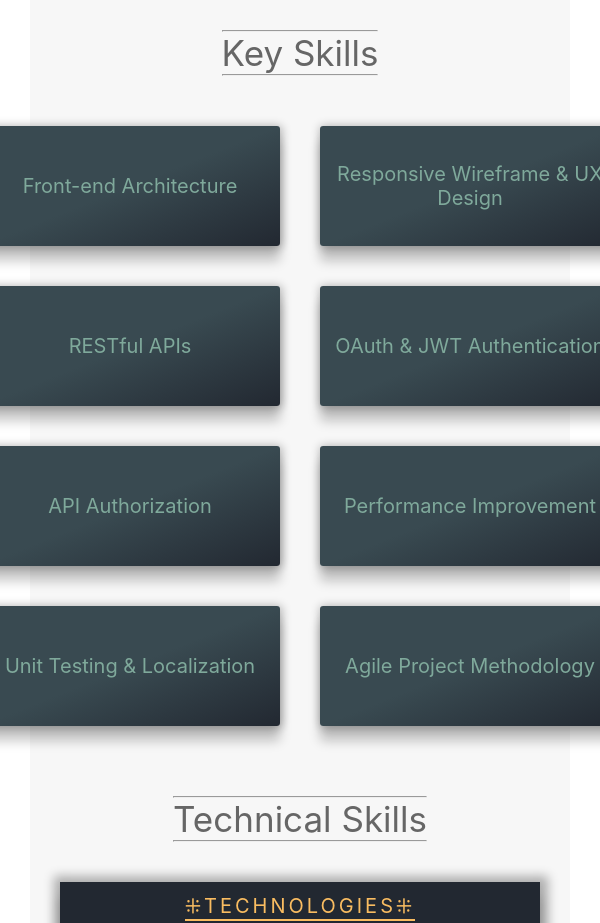
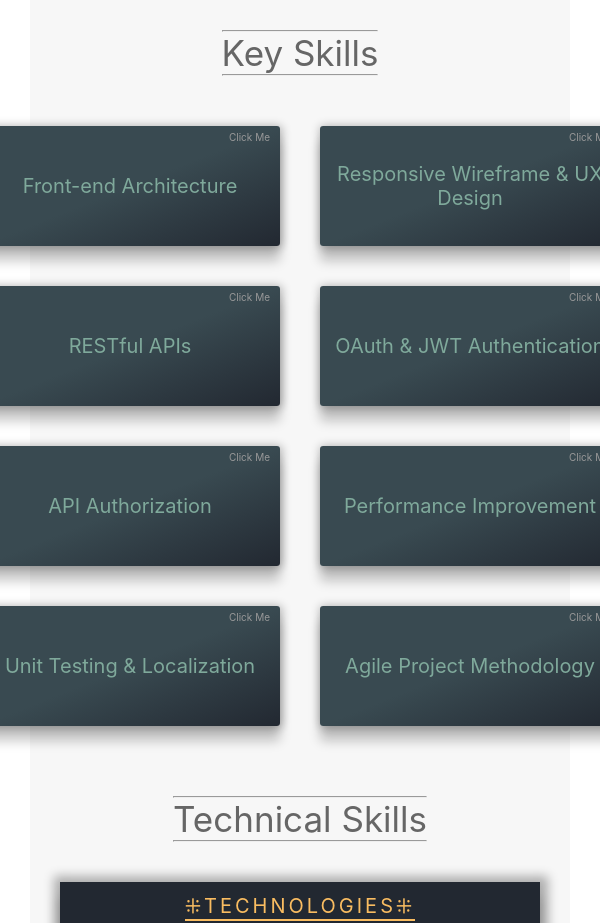
Before and after one commit to triambakanand/portfolio-project, a React (Create React App) app: page / in a window 600 px wide. Shown: the part 1360-2283 px from the top of the page. Built offline with nearby package versions, Linux system fonts and the light colour scheme.

Commit message:
before element added for keyskills

```diff
--- a/src/css/style.css
+++ b/src/css/style.css
@@ -278,6 +278,26 @@ p {
 @media ((min-width: 600px) and (max-width: 1250px)) {
   .card__side--front-text {
     font-size: 2rem;
+  }
+}
+@media (max-width: 600px) {
+  .card__side--front::before {
+    position: absolute;
+    color: #999;
+    content: "Click Me";
+    font-size: 0.7rem;
+    right: 1rem;
+    top: 0.5rem;
+  }
+}
+@media ((min-width: 600px) and (max-width: 1250px)) {
+  .card__side--front::before {
+    position: absolute;
+    color: #999;
+    content: "Click Me";
+    font-size: 1rem;
+    right: 1rem;
+    top: 0.5rem;
   }
 }
 .card__side--back {
--- a/src/sass/pages/_home.scss
+++ b/src/sass/pages/_home.scss
@@ -251,6 +251,28 @@ p {
         @media ((min-width: 600px) and (max-width:1250px)) {
           font-size: 2rem;
         }
+      }
+    }
+
+    @media (max-width: 600px) {
+      &--front::before {
+        position: absolute;
+        color: #999;
+        content: "Click Me";
+        font-size: 0.7rem;
+        right: 1rem;
+        top: 0.5rem;
+      }
+    }
+
+    @media ((min-width: 600px) and (max-width:1250px)) {
+      &--front::before {
+        position: absolute;
+        color: #999;
+        content: "Click Me";
+        font-size: 1rem;
+        right: 1rem;
+        top: 0.5rem;
       }
     }
 
```
Also changed, not shown: 1 other file (tests, documents, lock files or other folders).
